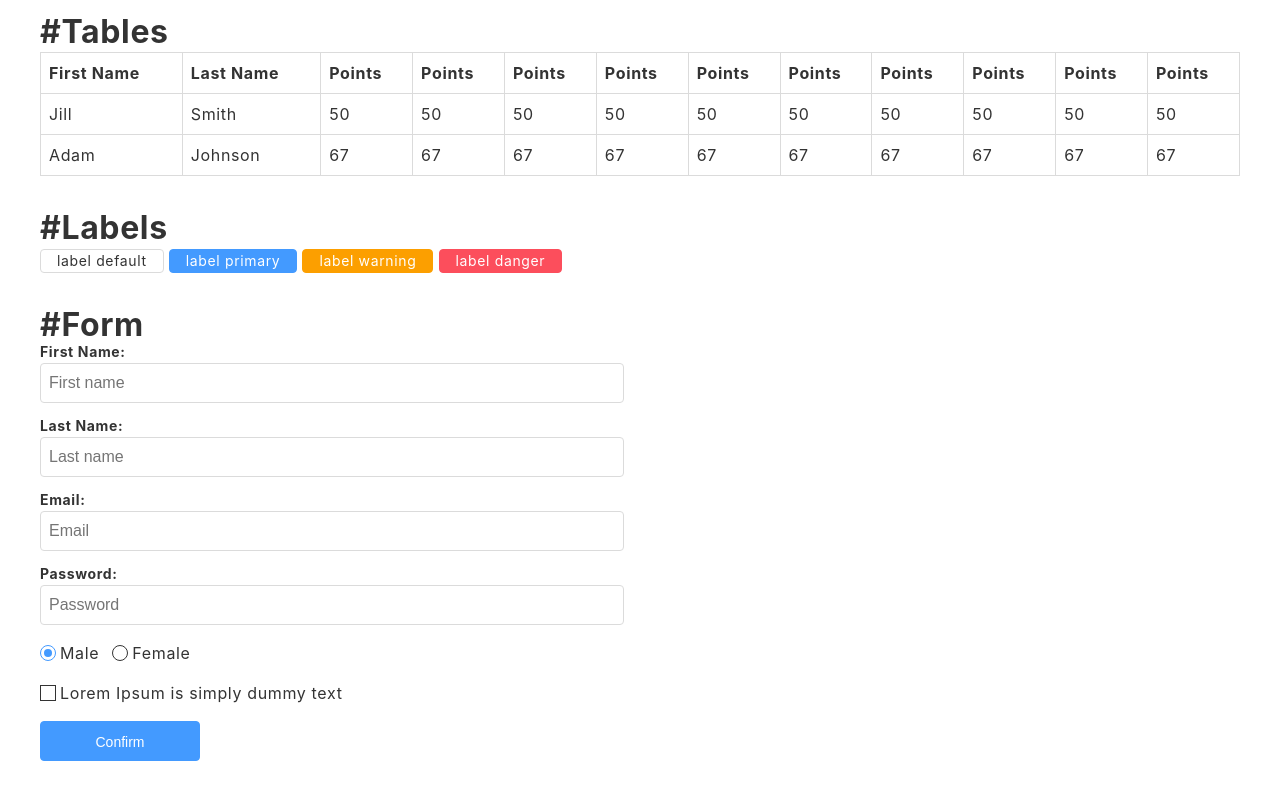
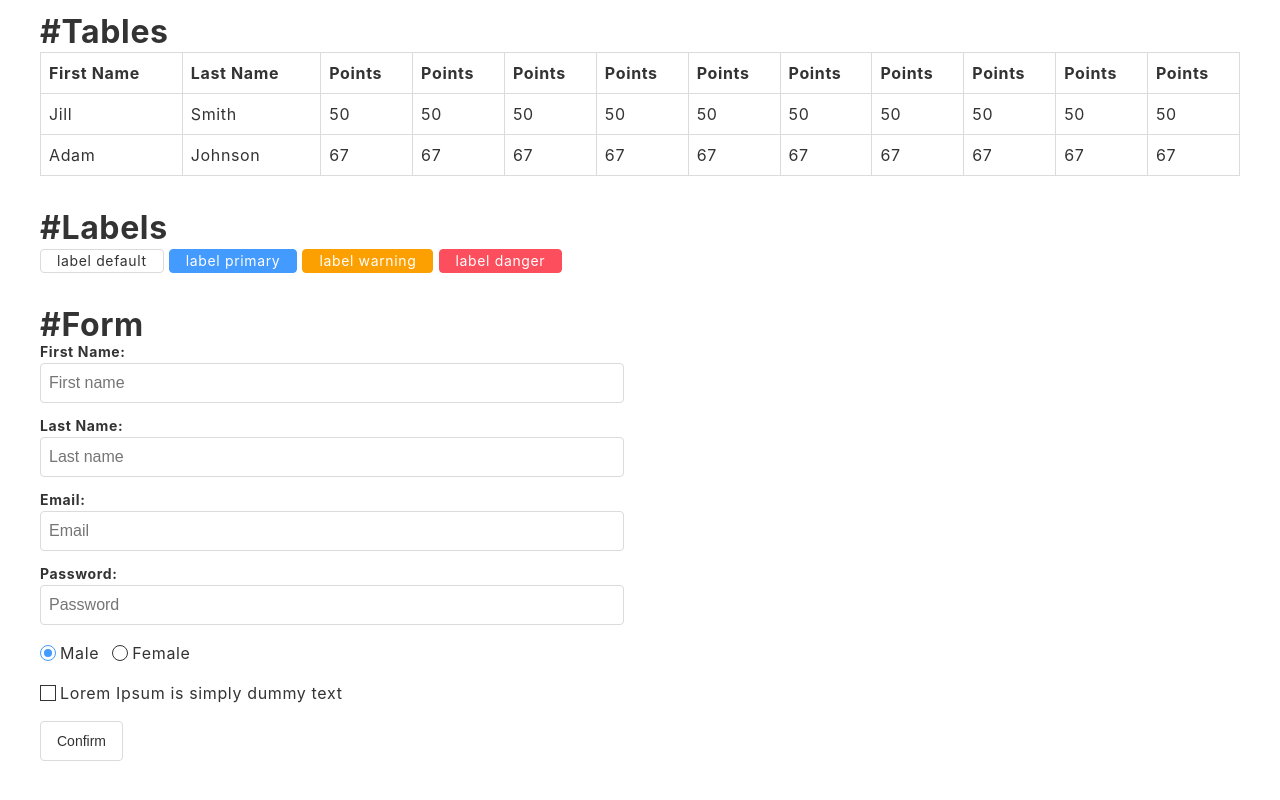
Before and after one commit to moon-hai/css_framework, a website: page public/index.html in a window 1280 px wide. Shown: the part 824-1624 px from the top of the page. Drawn offline with Linux system fonts and the light colour scheme.

Commit message:
public file

```diff
--- a/public/css/main.css
+++ b/public/css/main.css
@@ -465,14 +465,12 @@ h3 {
 }
 
 .btn {
-  width: 160px;
-  height: 40px;
   display: inline-block;
   vertical-align: middle;
-  padding: 0;
+  padding: 12px 16px;
   font-weight: 400;
   font-size: 14px;
-  line-height: 40px;
+  line-height: 1;
   color: #333;
   text-decoration: none;
   text-align: center;
--- a/public/index.html
+++ b/public/index.html
@@ -173,7 +173,7 @@
                 <span></span>
               </label>
             </div>
-          <button class="btn btn--primary">Confirm</button>
+          <button class="btn">Confirm</button>
         </form>
       </div>
     </div>
```
